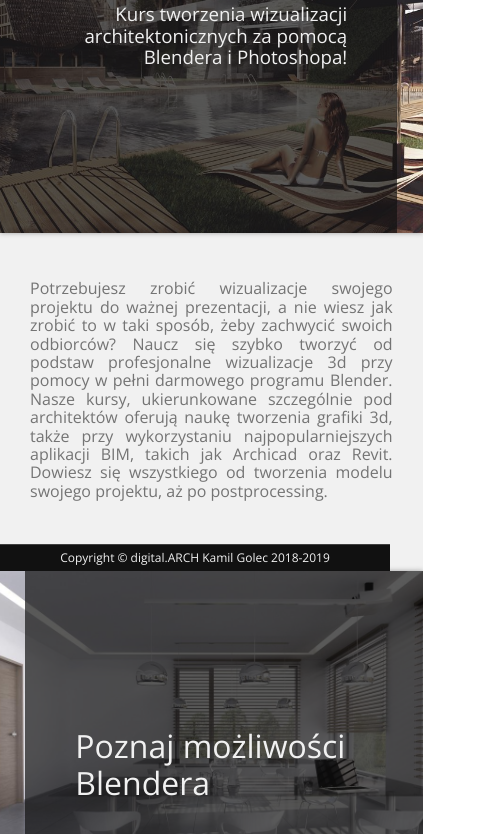
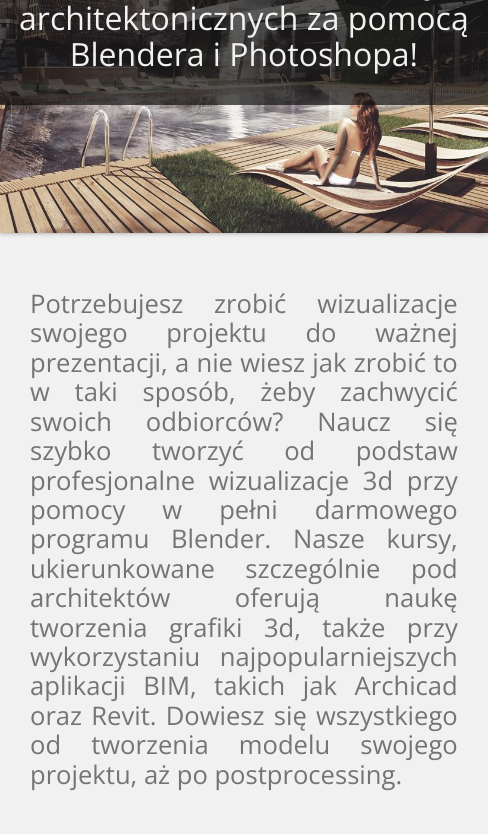
Before and after one commit to kgolec93/blender-kurs, a plain HTML site: page index.html in a window 390 px wide. Shown: the part 273-1107 px from the top of the page, 488 px wide, since content can reach past the window. Drawn offline with nearby package versions, Linux system fonts and the light colour scheme.

Commit message:
Working on RWD

```diff
--- a/index.html
+++ b/index.html
@@ -6,6 +6,7 @@
         <script src="https://code.jquery.com/jquery-3.3.1.min.js"></script>
         <link rel="stylesheet" type="text/css" href="normalize.css"/>
         <link rel="stylesheet" type="text/css" href="style.css" />
+        <link rel="stylesheet" type="text/css" href="style-rwd.css" />
 
     </head>
     <body>
--- /dev/null
+++ b/style-rwd.css
@@ -0,0 +1,76 @@
+@media only screen and (max-width: 1000px){
+    body {
+        overflow: scroll;
+    }
+    .module {
+        min-height: initial !important;
+        max-height: initial !important;
+        height: initial !important;
+    }
+    .bar {
+        height: initial;
+    }
+    #nav-full {
+        display: none;
+    }
+    #nav-drop {
+        display: flex;
+    }
+    header {
+        justify-content: end;
+    }
+    nav {
+        margin-right: 30px;
+        margin-left: auto;
+        color: #c2c2c2;
+    }
+    nav h3 {
+        color: #f1f1f1;
+    }
+    nav ul {
+        display: none;
+    }
+    #intro-text {
+        width: 100%;
+    }
+    footer {
+        position: static;
+        bottom: 0px;
+    }
+    .image-bg-container {
+        display: flex;
+        align-items: center;
+        justify-content: center;
+        flex-grow: 0;
+    }
+    .text-container {
+        width: 100%;
+        max-width: 100%;
+        text-align: center;
+        height: initial;
+        display: flex;
+        justify-content: center;
+        padding: initial;
+    }
+    .text-container-right {
+        margin: 0px;
+        float: initial;
+    }
+    .text-container-left {
+        margin: 0px;
+        float: initial;
+    }
+    .text-container div {
+        transform: initial;
+    }
+    h1 {
+        font-size: 2.6rem;
+    }
+    h3 {
+        font-size: 2rem;
+    }
+    p {
+        font-size: 1.6rem;
+    }
+
+}
--- a/style.css
+++ b/style.css
@@ -429,32 +429,3 @@ form p {
 #nav-drop {
     display: none;
 }
-
-@media only screen and (max-width: 1000px){
-    body {
-        overflow: scroll;
-    }
-    #nav-full {
-        display: none;
-    }
-    #nav-drop {
-        display: flex;
-    }
-    header {
-        justify-content: end;
-    }
-    nav {
-        margin-right: 30px;
-        margin-left: auto;
-        color: #c2c2c2;
-    }
-    nav h3 {
-        color: #f1f1f1;
-    }
-    nav ul {
-        display: none;
-    }
-    #intro-text {
-        width: 100%;
-    }
-}
```
